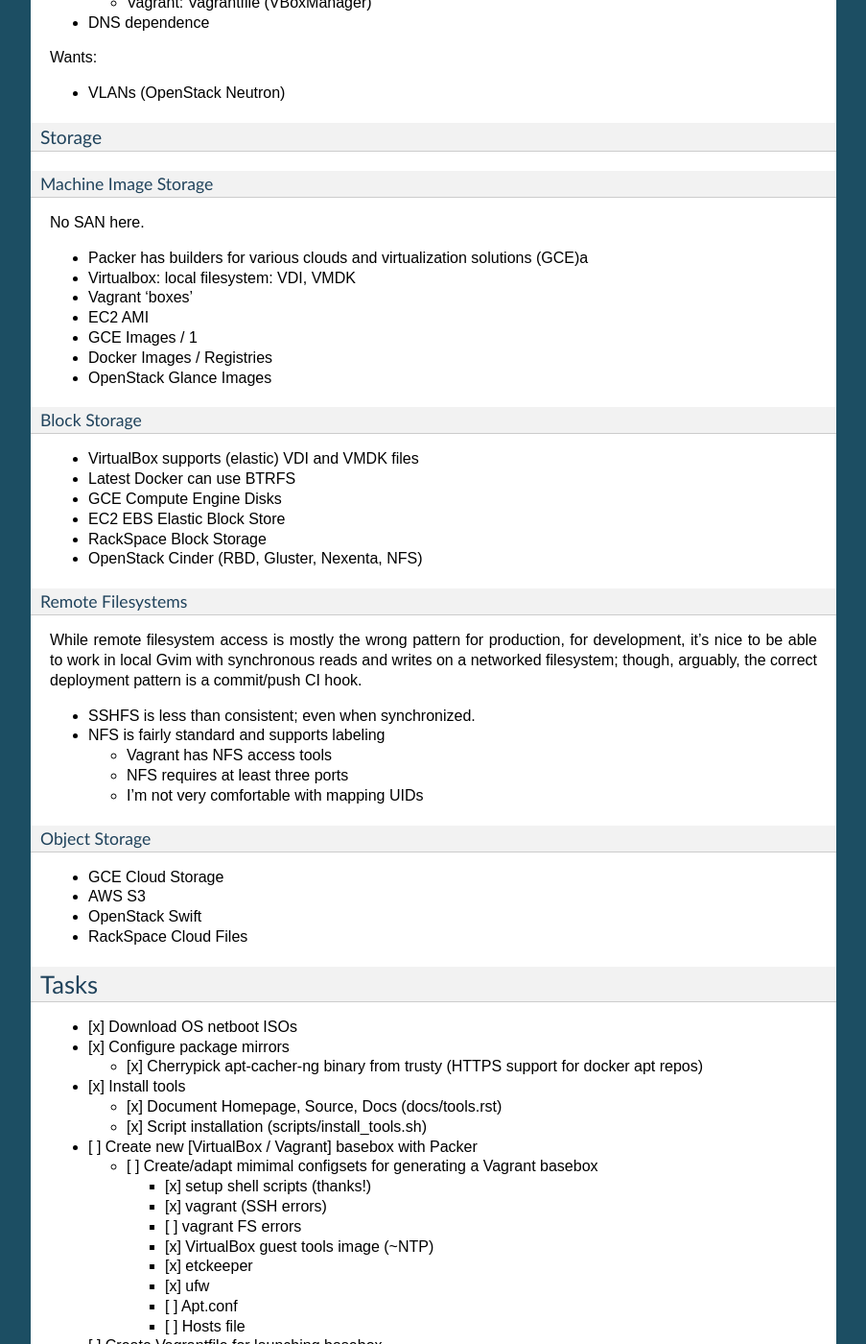
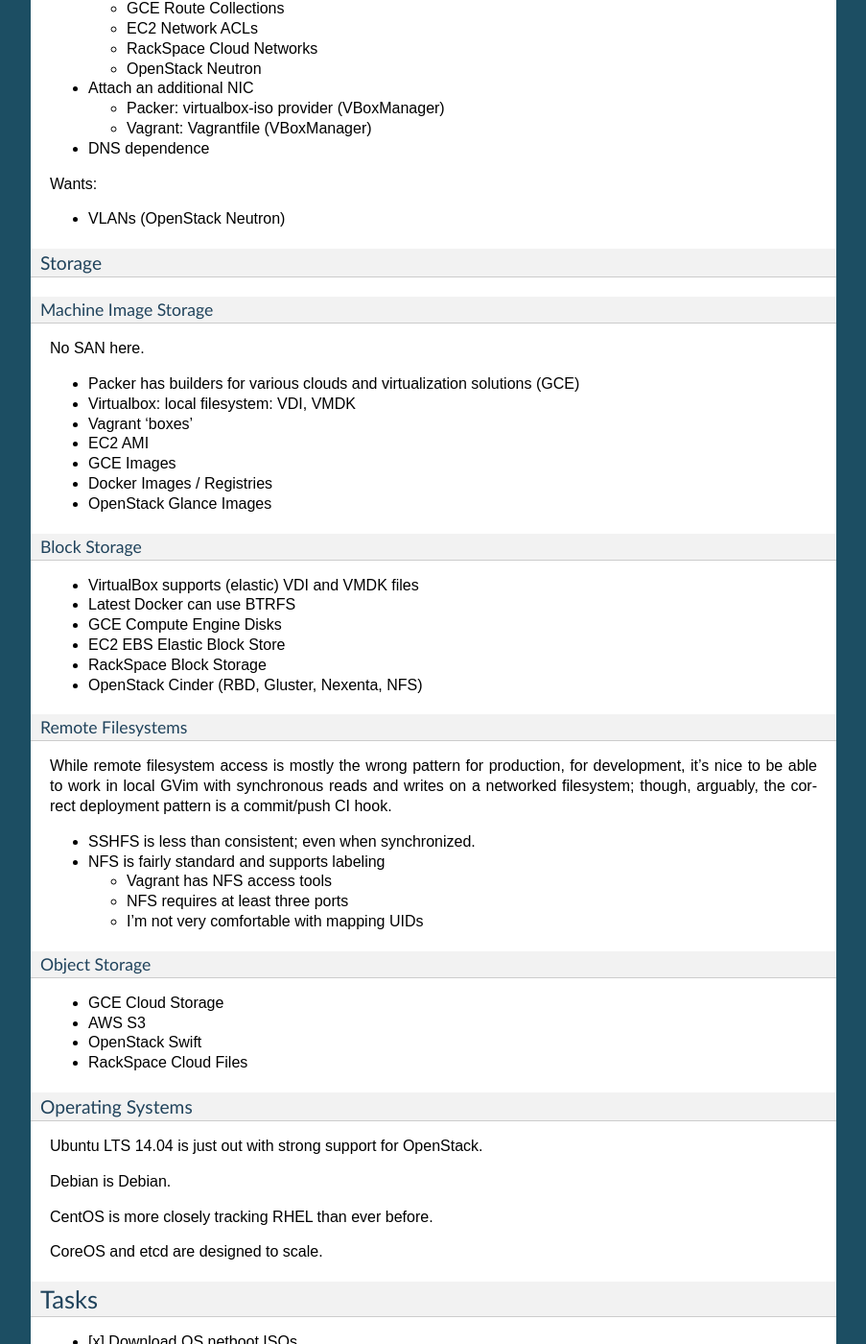
Before and after one commit to westurner/provis, a Sphinx documentation site: the page built from docs/roadmap.rst, in a window 1280 px wide and 1400 px high, scrolled down 1896 px. Shown: the whole window at 96% size, without its empty margins (198-1101 px from the left). Built offline with Sphinx 7.4.7, drawn with Linux system fonts in a browser that asks for light colours; some of the changed text lies outside the part shown.

Commit message:
Update roadmap.rst: cloud tools; operating systems

```diff
--- a/docs/roadmap.rst
+++ b/docs/roadmap.rst
@@ -83,6 +83,15 @@
 * Writing to `/etc/hosts`: https://github.com/dotcloud/docker/issues/2267
 * Apt-get upgrade: https://github.com/dotcloud/docker/issues/3934
 
+Vagrant can provision multiple VMs to lots of cloud providers.
+
+As a configuration management system, Salt can provision and configure
+VMs with lots of cloud providers.
+
+Instrumentation and scaling are primary concerns that should be kept in
+mind while developing templated configurations and application
+infrastructure topologies.
+
 
 Networking
 ~~~~~~~~~~~~
@@ -120,11 +129,11 @@
 ++++++++++++++++++++++
 No SAN here.
 
-* Packer has builders for various clouds and virtualization solutions (GCE)a
+* Packer has builders for various clouds and virtualization solutions (GCE)
 * Virtualbox: local filesystem: VDI, VMDK
 * Vagrant 'boxes'
 * EC2 AMI
-* GCE Images / 1
+* GCE Images
 * Docker Images / Registries
 * OpenStack Glance Images
 
@@ -142,7 +151,7 @@
 Remote Filesystems
 +++++++++++++++++++
 While remote filesystem access is mostly the wrong pattern for
-production, for development, it's nice to be able to work in local Gvim
+production, for development, it's nice to be able to work in local GVim
 with synchronous reads and writes on a networked filesystem; though,
 arguably, the correct deployment pattern is a commit/push CI hook.
 
@@ -160,6 +169,17 @@
 * AWS S3
 * OpenStack Swift
 * RackSpace Cloud Files
+
+
+Operating Systems
+~~~~~~~~~~~~~~~~~~
+Ubuntu LTS 14.04 is just out with strong support for OpenStack.
+
+Debian is Debian.
+
+CentOS is more closely tracking RHEL than ever before.
+
+CoreOS and etcd are designed to scale.
 
 
 Tasks
```
Also changed, not shown: other parts of docs/roadmap.rst (+1 -1 lines).
